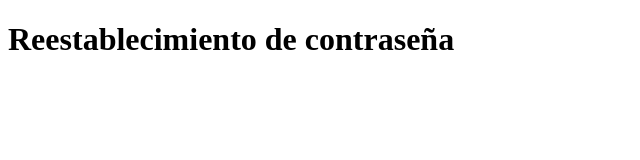
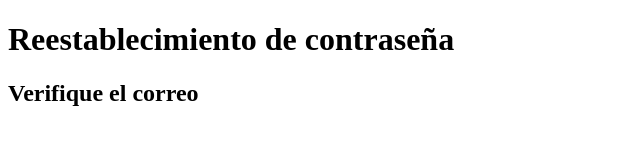
Before and after one commit to nidianieto/holaprogit, a plain HTML site: page login/reestablecer.html in a window 1280 px wide. Shown: the whole page, without its empty margins (0-640 px from the left). Drawn offline with Linux system fonts and the light colour scheme.

Commit message:
Agregue h2 al rrestablecimiento de contraseñas

```diff
--- a/login/reestablecer.html
+++ b/login/reestablecer.html
@@ -7,5 +7,6 @@
 </head>
 <body>
     <h1>Reestablecimiento de contraseña</h1>
+    <h2>Verifique el correo</h2>
 </body>
 </html>
```
